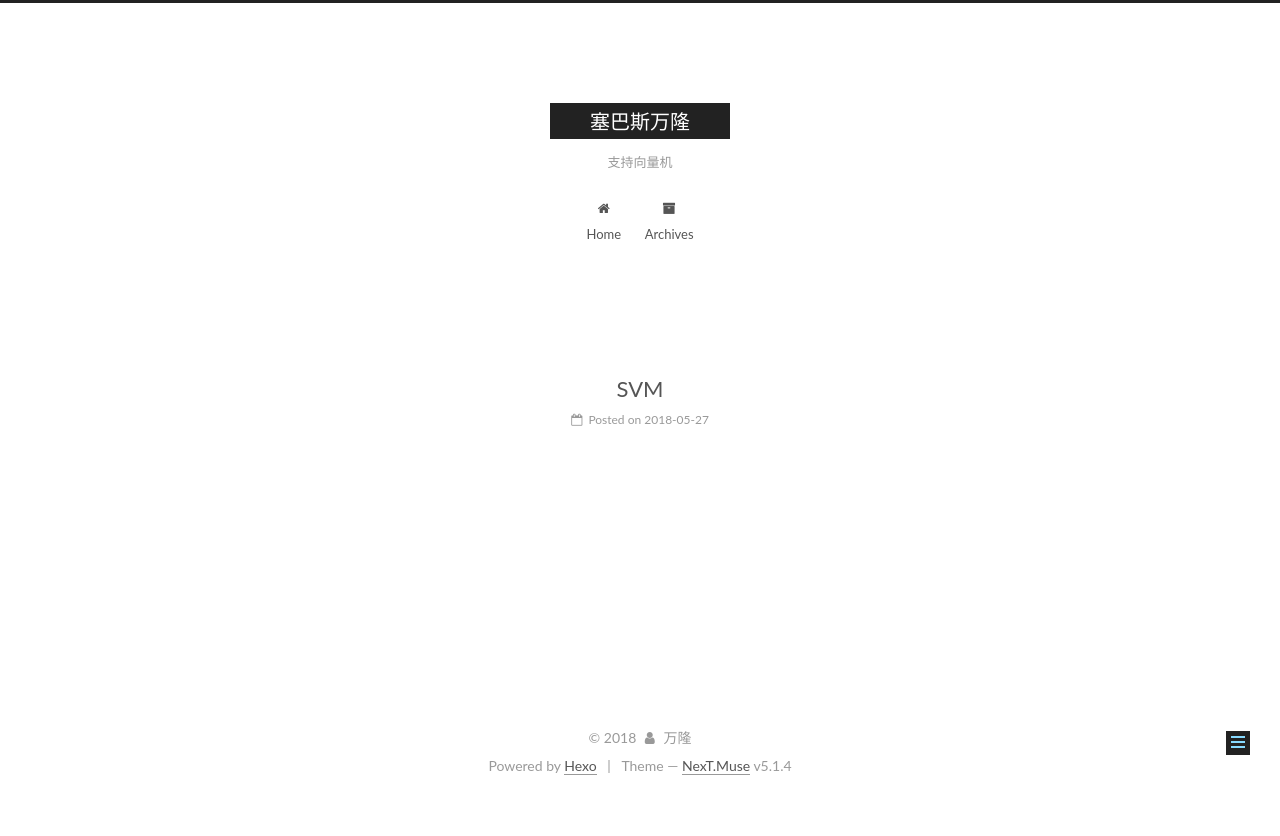
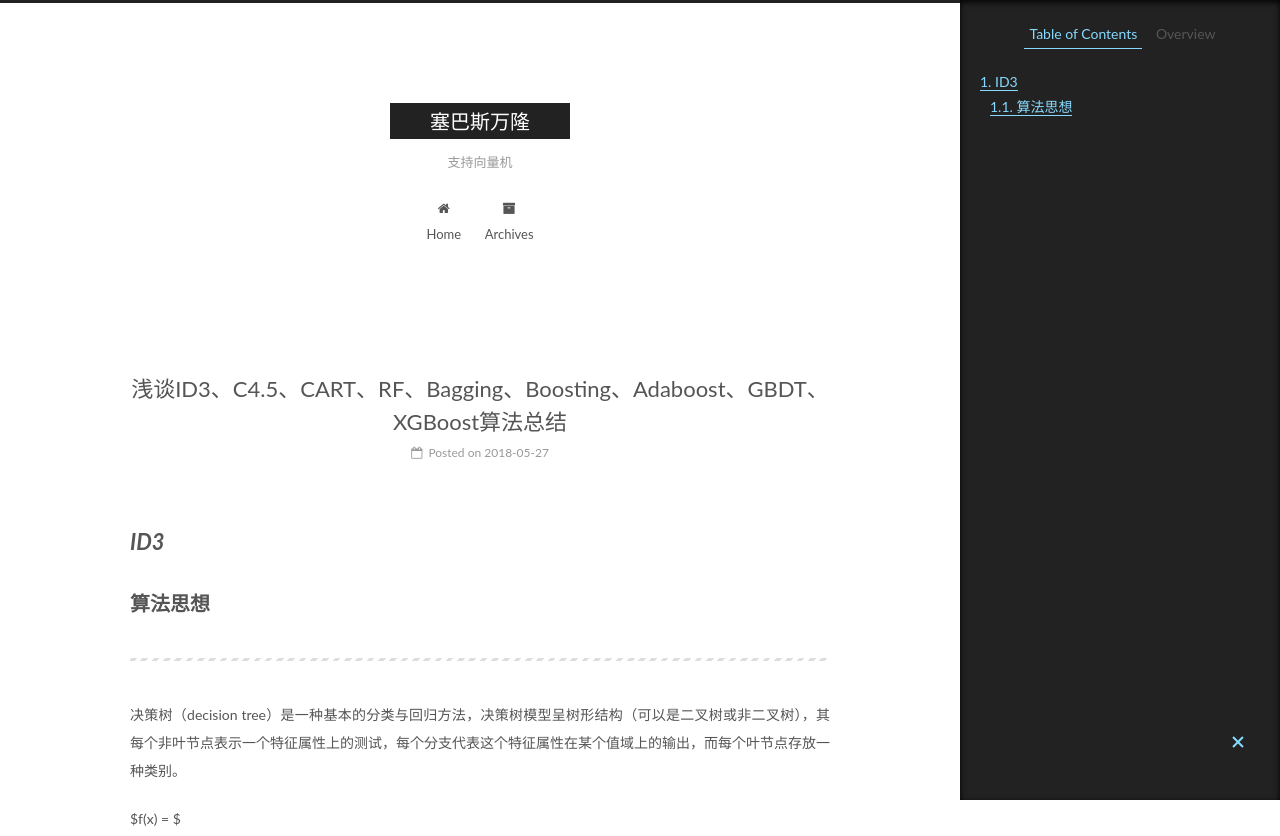
Before and after one commit to yuwanlong2018/yuwanlong.github.io, a plain HTML site: page 2018/05/27/SVM/index.html in a window 1280 px wide. Shown: the top 836 px of the page. Before the commit the page ends 800 px from the top, so only its background shows below. Drawn offline with Linux system fonts and the light colour scheme.

Commit message:
Site updated: 2018-06-02 11:40:04

```diff
--- a/2018/05/27/SVM/index.html
+++ b/2018/05/27/SVM/index.html
@@ -79,17 +79,17 @@
 
 
 
-<meta name="description" content="塞巴斯万隆是我的网名，博客记录一些机器学习、深度学习、数据挖掘、编程语言相关的文章，大多数是算法的原理，以及个人见解，我学历尚浅，文章难免会有错误，如您发现，请邮件告知，同时也欢迎与我交流，邮箱：yuwanlong2018@163.com">
+<meta name="description" content="ID3算法思想 决策树（decision tree）是一种基本的分类与回归方法，决策树模型呈树形结构（可以是二叉树或非二叉树），其每个非叶节点表示一个特征属性上的测试，每个分支代表这个特征属性在某个值域上的输出，而每个叶节点存放一种类别。 $f(x) = $">
 <meta property="og:type" content="article">
-<meta property="og:title" content="SVM">
+<meta property="og:title" content="浅谈ID3、C4.5、CART、RF、Bagging、Boosting、Adaboost、GBDT、XGBoost算法总结">
 <meta property="og:url" content="http://yoursite.com/2018/05/27/SVM/index.html">
 <meta property="og:site_name" content="塞巴斯万隆">
-<meta property="og:description" content="塞巴斯万隆是我的网名，博客记录一些机器学习、深度学习、数据挖掘、编程语言相关的文章，大多数是算法的原理，以及个人见解，我学历尚浅，文章难免会有错误，如您发现，请邮件告知，同时也欢迎与我交流，邮箱：yuwanlong2018@163.com">
+<meta property="og:description" content="ID3算法思想 决策树（decision tree）是一种基本的分类与回归方法，决策树模型呈树形结构（可以是二叉树或非二叉树），其每个非叶节点表示一个特征属性上的测试，每个分支代表这个特征属性在某个值域上的输出，而每个叶节点存放一种类别。 $f(x) = $">
 <meta property="og:locale" content="default">
-<meta property="og:updated_time" content="2018-05-27T12:53:41.861Z">
+<meta property="og:updated_time" content="2018-06-02T03:39:22.921Z">
 <meta name="twitter:card" content="summary">
-<meta name="twitter:title" content="SVM">
-<meta name="twitter:description" content="塞巴斯万隆是我的网名，博客记录一些机器学习、深度学习、数据挖掘、编程语言相关的文章，大多数是算法的原理，以及个人见解，我学历尚浅，文章难免会有错误，如您发现，请邮件告知，同时也欢迎与我交流，邮箱：yuwanlong2018@163.com">
+<meta name="twitter:title" content="浅谈ID3、C4.5、CART、RF、Bagging、Boosting、Adaboost、GBDT、XGBoost算法总结">
+<meta name="twitter:description" content="ID3算法思想 决策树（decision tree）是一种基本的分类与回归方法，决策树模型呈树形结构（可以是二叉树或非二叉树），其每个非叶节点表示一个特征属性上的测试，每个分支代表这个特征属性在某个值域上的输出，而每个叶节点存放一种类别。 $f(x) = $">
 
 
 
@@ -125,7 +125,7 @@
 
 
 
-  <title>SVM | 塞巴斯万隆</title>
+  <title>浅谈ID3、C4.5、CART、RF、Bagging、Boosting、Adaboost、GBDT、XGBoost算法总结 | 塞巴斯万隆</title>
 
 
 
@@ -249,7 +249,7 @@
 
 
 
-          <h1 class="post-title" itemprop="name headline">SVM</h1>
+          <h1 class="post-title" itemprop="name headline">浅谈ID3、C4.5、CART、RF、Bagging、Boosting、Adaboost、GBDT、XGBoost算法总结</h1>
 
 
         <div class="post-meta">
@@ -299,6 +299,9 @@
 
 
 
+        <h1 id="ID3"><a href="#ID3" class="headerlink" title="ID3"></a><strong><em>ID3</em></strong></h1><h2 id="算法思想"><a href="#算法思想" class="headerlink" title="算法思想"></a>算法思想</h2><hr>
+<p>决策树（decision tree）是一种基本的分类与回归方法，决策树模型呈树形结构（可以是二叉树或非二叉树），其每个非叶节点表示一个特征属性上的测试，每个分支代表这个特征属性在某个值域上的输出，而每个叶节点存放一种类别。</p>
+<p>$f(x) = $</p>
 
 
     </div>
@@ -367,8 +370,17 @@
 
 
 
+        <ul class="sidebar-nav motion-element">
+          <li class="sidebar-nav-toc sidebar-nav-active" data-target="post-toc-wrap">
+            Table of Contents
+          </li>
+          <li class="sidebar-nav-overview" data-target="site-overview-wrap">
+            Overview
+          </li>
+        </ul>
 
-      <section class="site-overview-wrap sidebar-panel sidebar-panel-active">
+
+      <section class="site-overview-wrap sidebar-panel">
         <div class="site-overview">
           <div class="site-author motion-element" itemprop="author" itemscope itemtype="http://schema.org/Person">
 
@@ -410,6 +422,22 @@
         </div>
       </section>
 
+
+      <!--noindex-->
+        <section class="post-toc-wrap motion-element sidebar-panel sidebar-panel-active">
+          <div class="post-toc">
+
+
+
+
+
+
+              <div class="post-toc-content"><ol class="nav"><li class="nav-item nav-level-1"><a class="nav-link" href="#ID3"><span class="nav-number">1.</span> <span class="nav-text">ID3</span></a><ol class="nav-child"><li class="nav-item nav-level-2"><a class="nav-link" href="#算法思想"><span class="nav-number">1.1.</span> <span class="nav-text">算法思想</span></a></li></ol></li></ol></div>
+
+
+          </div>
+        </section>
+      <!--/noindex-->
 
 
 
--- a/css/main.css
+++ b/css/main.css
@@ -1822,7 +1822,7 @@ pre .javascript .function {
   width: 4px;
   height: 4px;
   border-radius: 50%;
-  background: #baff24;
+  background: #a736ff;
 }
 .links-of-blogroll {
   font-size: 13px;
```
Also changed, not shown: archives/2018/05/index.html (+1 -1 lines), archives/2018/index.html (+1 -1 lines), archives/index.html (+1 -1 lines), index.html (+4 -1 lines).
